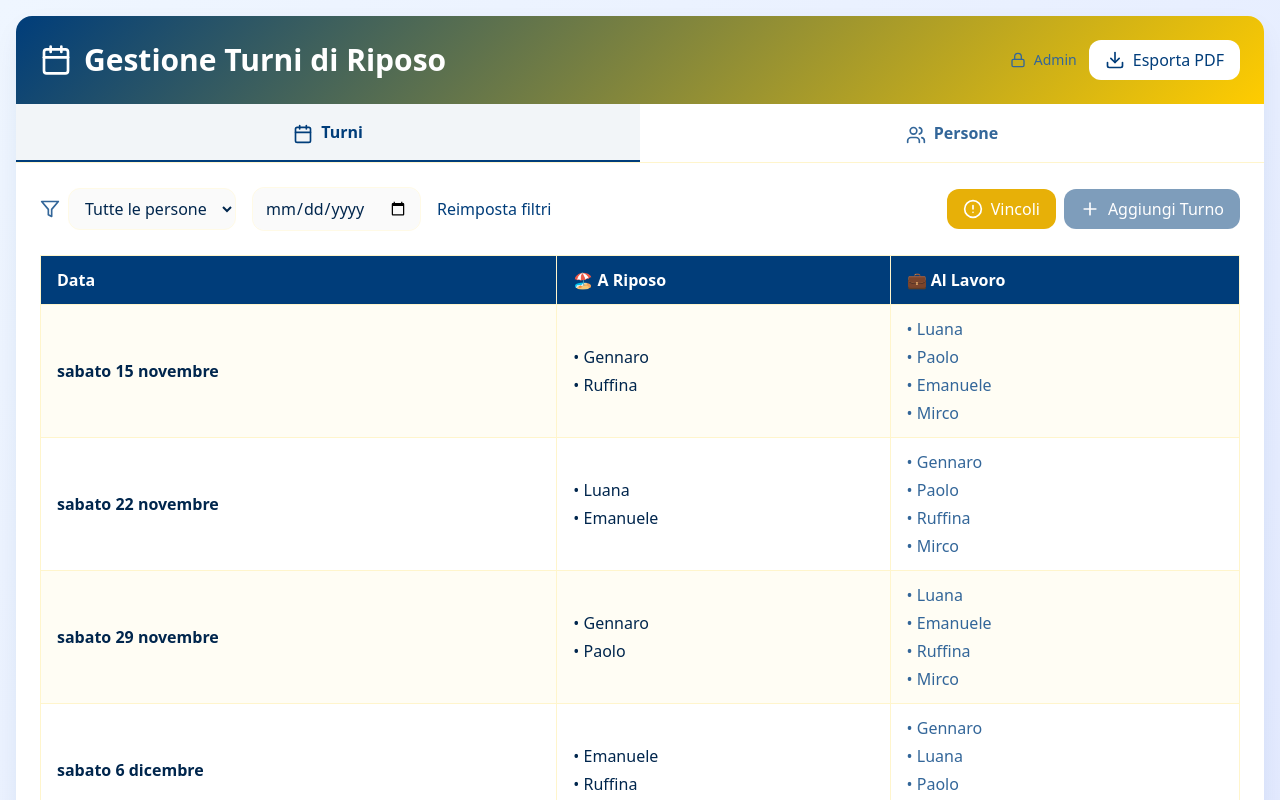
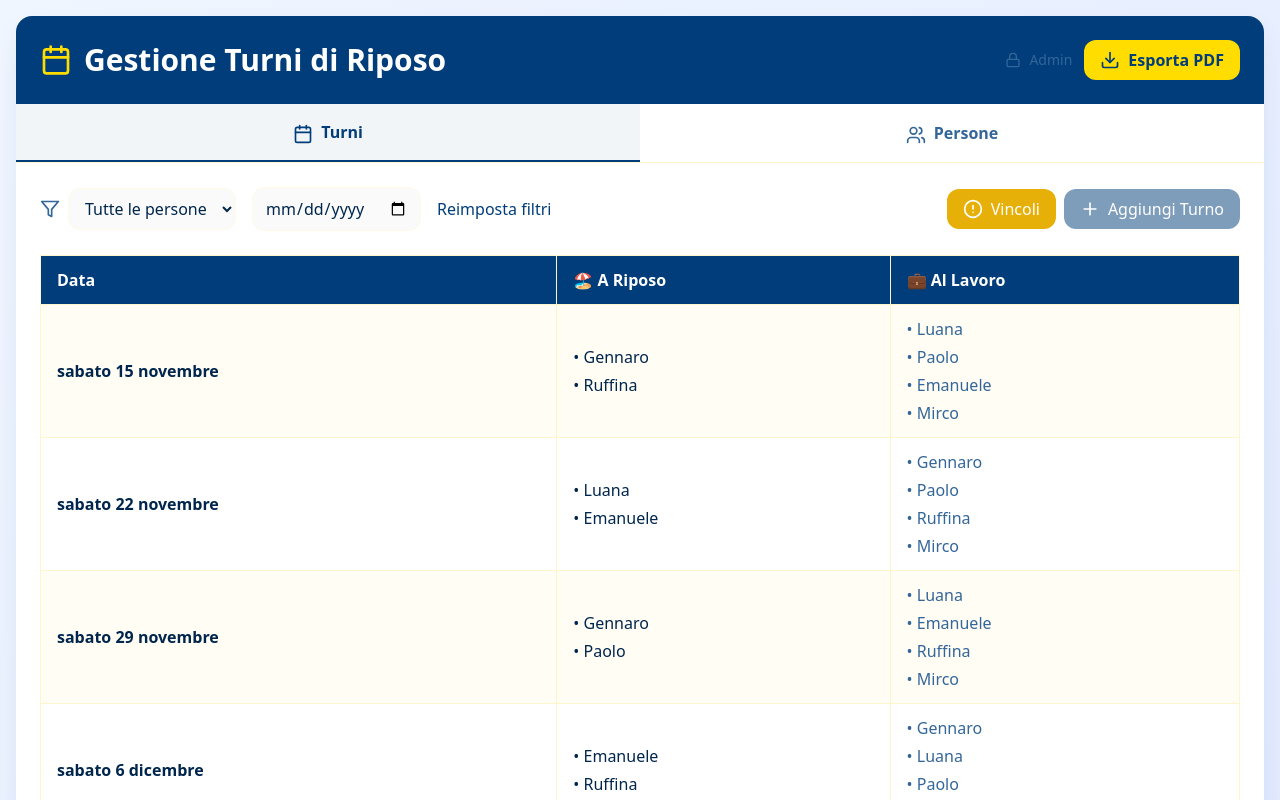
Before and after one commit to pagineinrete-del/day-delineate, a React (Vite) app: page / in a window 1280 px wide. Shown: the top 800 px of the page. Built offline with nearby package versions, Linux system fonts and the light colour scheme; the HTML template or start-up script is replaced by a standard one.

Commit message:
Update header colors
Apply Poste Italiane colors to the header section of the Shift Manager component. The background is now blue (#003D7A), and the calendar icon and export button use yellow (#FFDD00) for accents.

```diff
--- a/src/components/ShiftManager.tsx
+++ b/src/components/ShiftManager.tsx
@@ -425,10 +425,10 @@ const ShiftManager = () => {
       <div className="max-w-7xl mx-auto">
         <div className="bg-card rounded-2xl shadow-card overflow-hidden">
           {/* Header */}
-          <div className="bg-gradient-primary p-6 text-primary-foreground">
+          <div style={{ backgroundColor: '#003D7A' }} className="p-6 text-white">
             <div className="flex items-center justify-between flex-wrap gap-4">
               <div className="flex items-center gap-3">
-                <Calendar className="w-8 h-8" />
+                <Calendar className="w-8 h-8" style={{ color: '#FFDD00' }} />
                 <h1 className="text-3xl font-bold">Gestione Turni di Riposo</h1>
               </div>
               <div className="flex items-center gap-3">
@@ -439,7 +439,8 @@ const ShiftManager = () => {
                 />
                 <button
                   onClick={exportToPDF}
-                  className="flex items-center gap-2 bg-card text-primary px-4 py-2 rounded-lg hover:shadow-lg transition-all"
+                  style={{ backgroundColor: '#FFDD00', color: '#003D7A' }}
+                  className="flex items-center gap-2 px-4 py-2 rounded-lg hover:shadow-lg transition-all font-semibold"
                 >
                   <Download className="w-5 h-5" />
                   Esporta PDF
```
